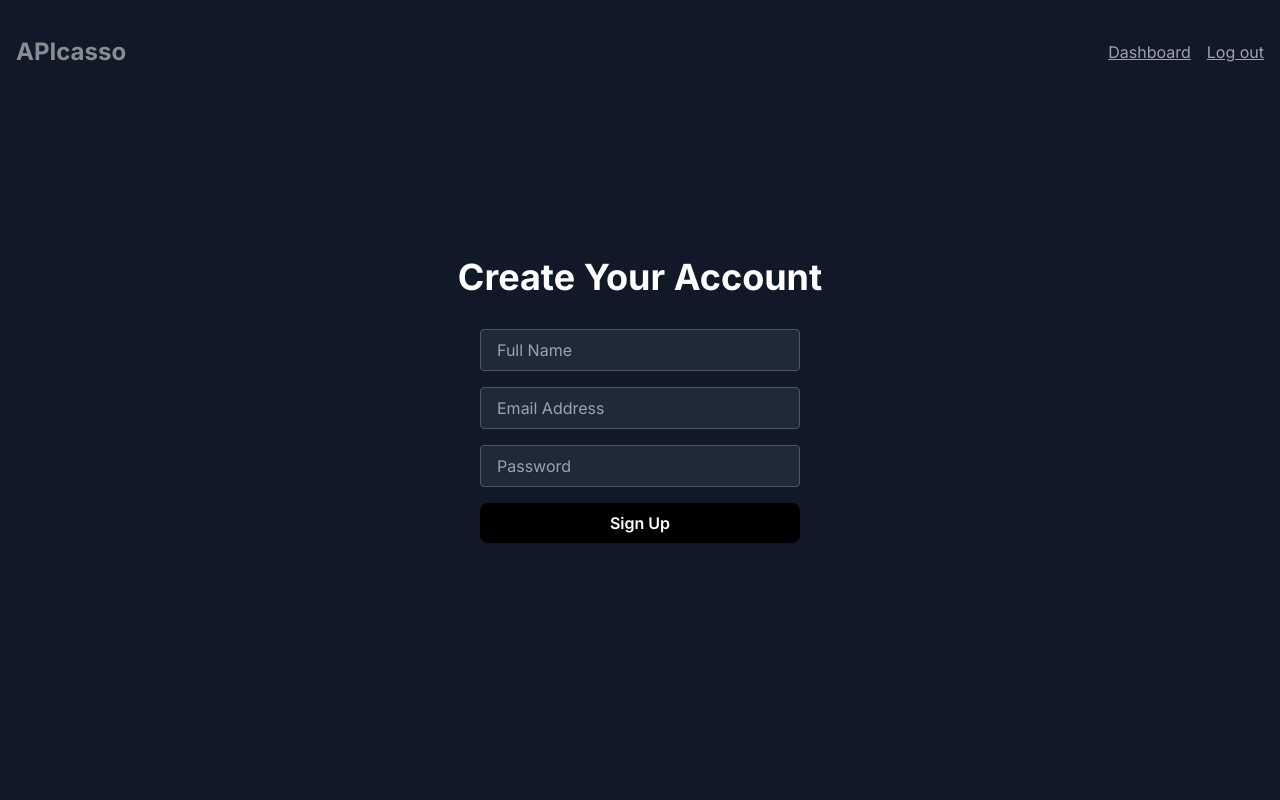
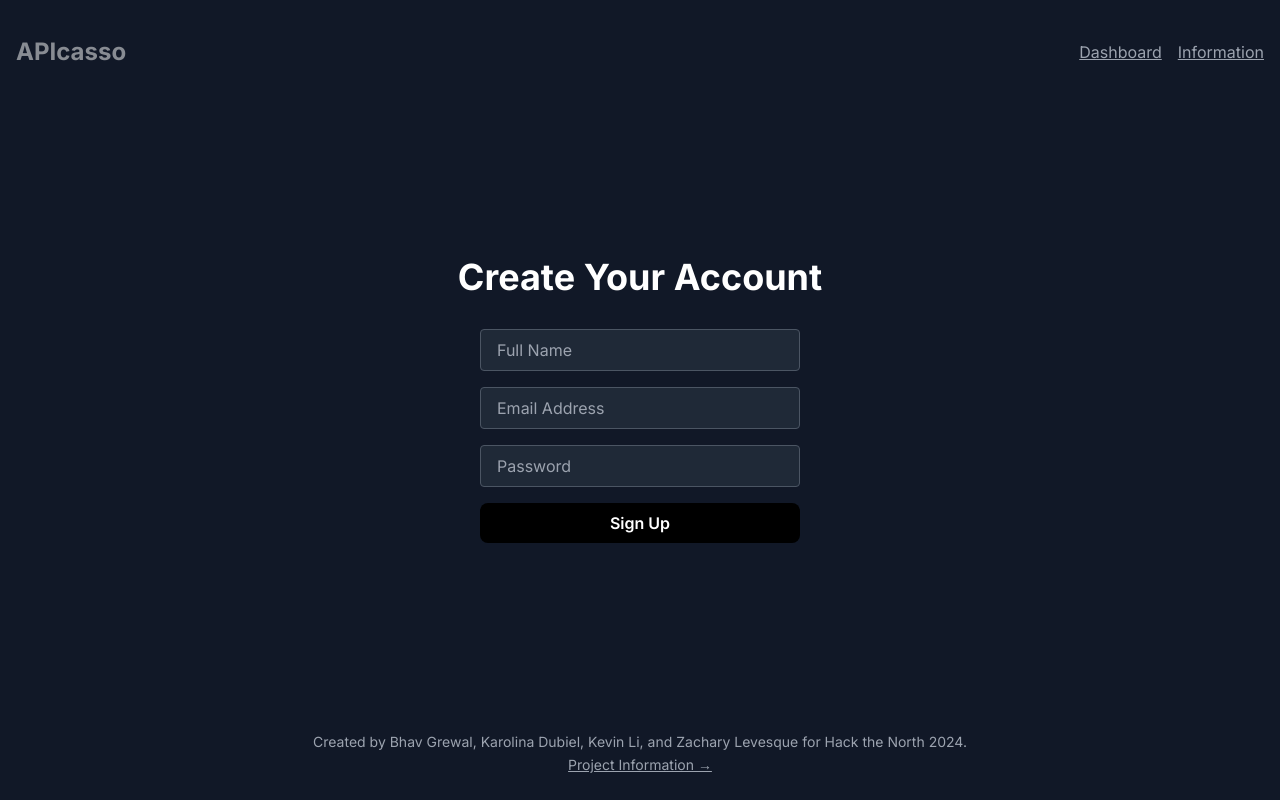
Before and after one commit to Zackydout101/htn, a Next.js app in the folder api-casso-frontend/: page /signup in a window 1280 px wide. Built offline with nearby package versions, Linux system fonts and the light colour scheme.

Commit message:
fixed footer centering and header content

```diff
--- a/api-casso-frontend/app/dashboard/page.js
+++ b/api-casso-frontend/app/dashboard/page.js
@@ -58,7 +58,7 @@ const Layout = () => {
         Dashboard
       </a>
       <a href="./" className="text-gray-400 hover:text-white underline">
-        Log out
+        Information
       </a>
     </div>
   </header>
@@ -123,13 +123,15 @@ const Layout = () => {
         </main>
 
         {/* Footer */}
-        <footer className="absolute bottom-6">
-          <p style={{ marginBottom: "0px" }} className="text-sm text-gray-400 mb-2">
-            Created by Bhav Grewal, Karolina Dubiel, Kevin Li, and Zachary Levesque for Hack the North 2024.
-          </p>
-          <a href="#" style={{ marginBottom: "20px" }} className="text-sm text-gray-400 hover:text-white underline">
-            Project Information →
-          </a>
+        <footer className="w-full p-4 fixed bottom-6 left-0 justify-center items-center text-center text-white">
+          <div>
+            <p className="text-sm text-gray-400 mb-2">
+              Created by Bhav Grewal, Karolina Dubiel, Kevin Li, and Zachary Levesque for Hack the North 2024.
+            </p>
+            <a href="#" className="text-sm text-gray-400 hover:text-white underline">
+              Project Information →
+            </a>
+          </div>
         </footer>
       </div>
     </div>
--- a/api-casso-frontend/app/login/page.js
+++ b/api-casso-frontend/app/login/page.js
@@ -17,7 +17,7 @@ export default function Signup() {
             Dashboard
           </a>
           <a href="./" className="text-gray-400 hover:text-white underline">
-            Log out
+            Information
           </a>
         </div>
       </header>
@@ -43,6 +43,16 @@ export default function Signup() {
             Login
           </button>
         </form>
+
+        {/* Footer */}
+        <footer className="absolute bottom-6 text-center">
+          <p style={{ marginBottom: "0px" }} className="text-sm text-gray-400 mb-2">
+            Created by Bhav Grewal, Karolina Dubiel, Kevin Li, and Zachary Levesque for Hack the North 2024.
+          </p>
+          <a href="#" style={{ marginBottom: "20px" }} className="text-sm text-gray-400 hover:text-white underline">
+            Project Information →
+          </a>
+        </footer>
       </div>
     );
   }
--- a/api-casso-frontend/app/signup/page.js
+++ b/api-casso-frontend/app/signup/page.js
@@ -17,7 +17,7 @@ export default function Signup() {
             Dashboard
           </a>
           <a href="./" className="text-gray-400 hover:text-white underline">
-            Log out
+            Information
           </a>
         </div>
       </header>
@@ -46,6 +46,16 @@ export default function Signup() {
           Sign Up
         </button>
       </form>
+
+      {/* Footer */}
+      <footer className="absolute bottom-6 text-center">
+          <p style={{ marginBottom: "0px" }} className="text-sm text-gray-400 mb-2">
+            Created by Bhav Grewal, Karolina Dubiel, Kevin Li, and Zachary Levesque for Hack the North 2024.
+          </p>
+          <a href="#" style={{ marginBottom: "20px" }} className="text-sm text-gray-400 hover:text-white underline">
+            Project Information →
+          </a>
+        </footer>
     </div>
   );
 }
```
